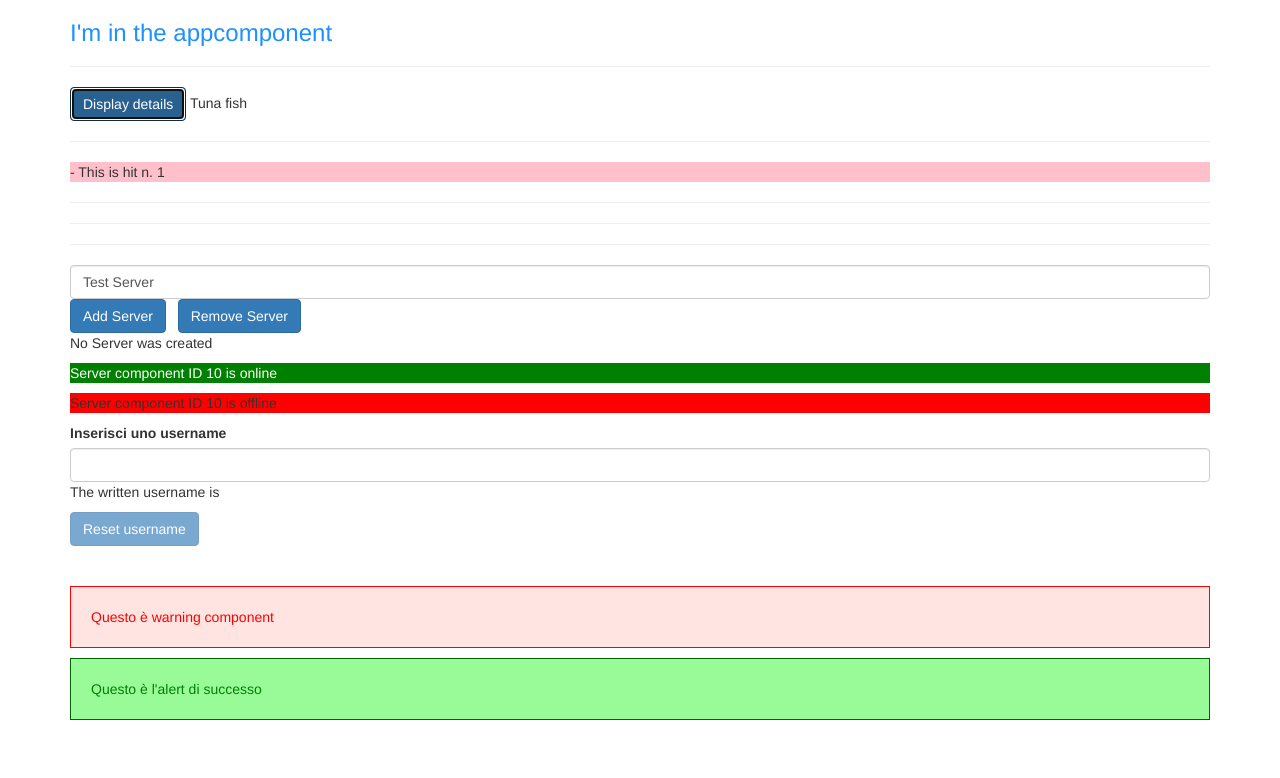
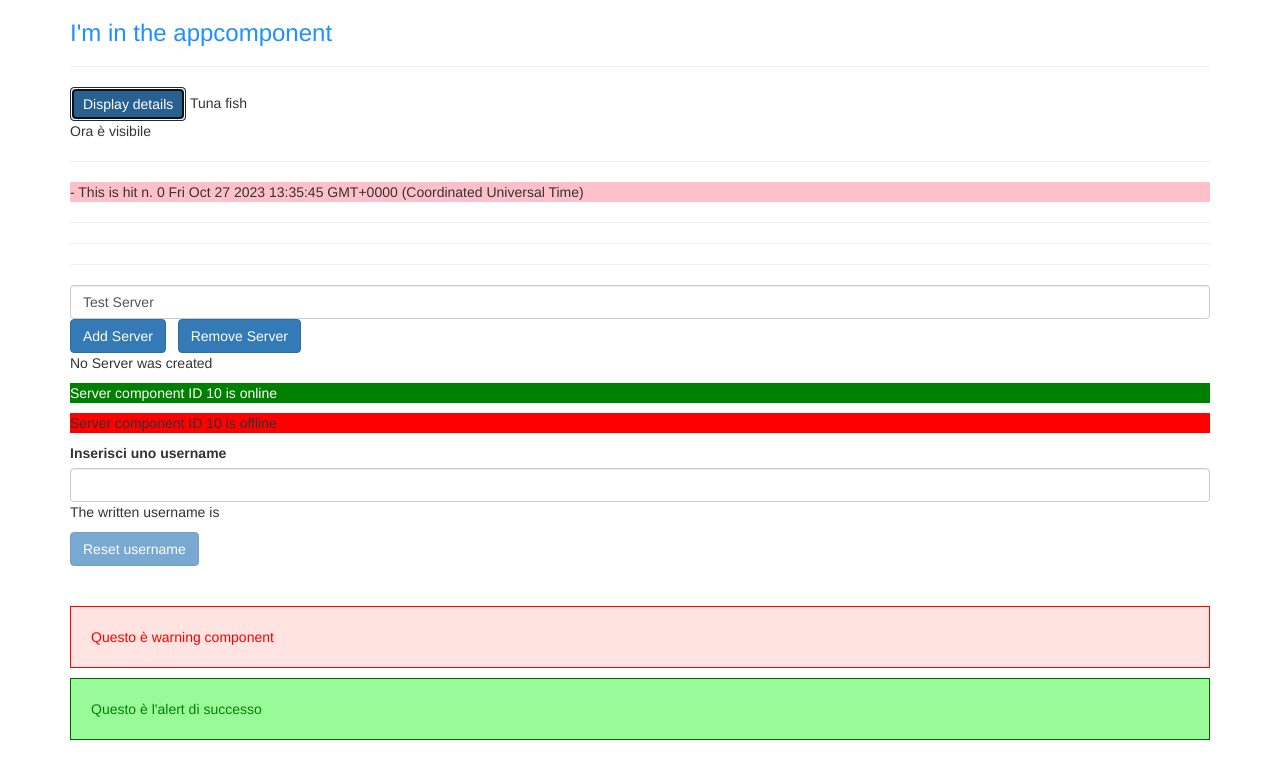
Before and after one commit to cesaretibaldeschi/my-first-app, an Angular app: page / in a window 1280 px wide. Both pictures are taken after a click on the button "Display details". Shown: the top 778 px of the page. Built offline with nearby package versions, Linux system fonts and the light colour scheme.

Commit message:
fine esercizio

```diff
--- a/src/app/exer02/exer02.component.html
+++ b/src/app/exer02/exer02.component.html
@@ -2,11 +2,16 @@
 (click)="onToggleParagraph()"
 >Display details</button> {{DisplayText}}
 
+<p *ngIf="textVisible; else NonVisibile">Ora è visibile</p>
+<ng-template #NonVisibile>
+  <p>Il testo è nascosto</p>
+</ng-template>
+
 <hr>
 <p
-*ngFor="let toggle of Toggles"
-[ngStyle]="{backgroundColor:getBgColor(toggle)}"
-[ngClass]="{'grande' : toggle > 4}"
+*ngFor="let toggle of Toggles; let i=index"
+[ngStyle]="{backgroundColor:getBgColor(i+1)}"
+[ngClass]="{'grande' : i >= 4}"
 >
-- This is hit n. {{toggle}}
+- This is hit n. {{i}} {{toggle}}
 </p>
--- a/src/app/exer02/exer02.component.ts
+++ b/src/app/exer02/exer02.component.ts
@@ -11,6 +11,7 @@ export class Exer02Component {
   Toggles=[];
   i:number=0;
   toggleStatus:string="off";
+  textVisible:boolean=false;
 
   onToggleParagraph(){
     this.i++;
@@ -18,12 +19,16 @@ export class Exer02Component {
     {
       this.toggleStatus="on";
       this.DisplayText="Tuna fish";
+      this.textVisible=true;
 
     }else{
       this.toggleStatus="off";
       this.DisplayText="";
+      this.textVisible=false;
+
     }
-    this.Toggles.push(this.i)
+    // this.Toggles.push(this.i)
+    this.Toggles.push(new Date())
   }
 
 
```
